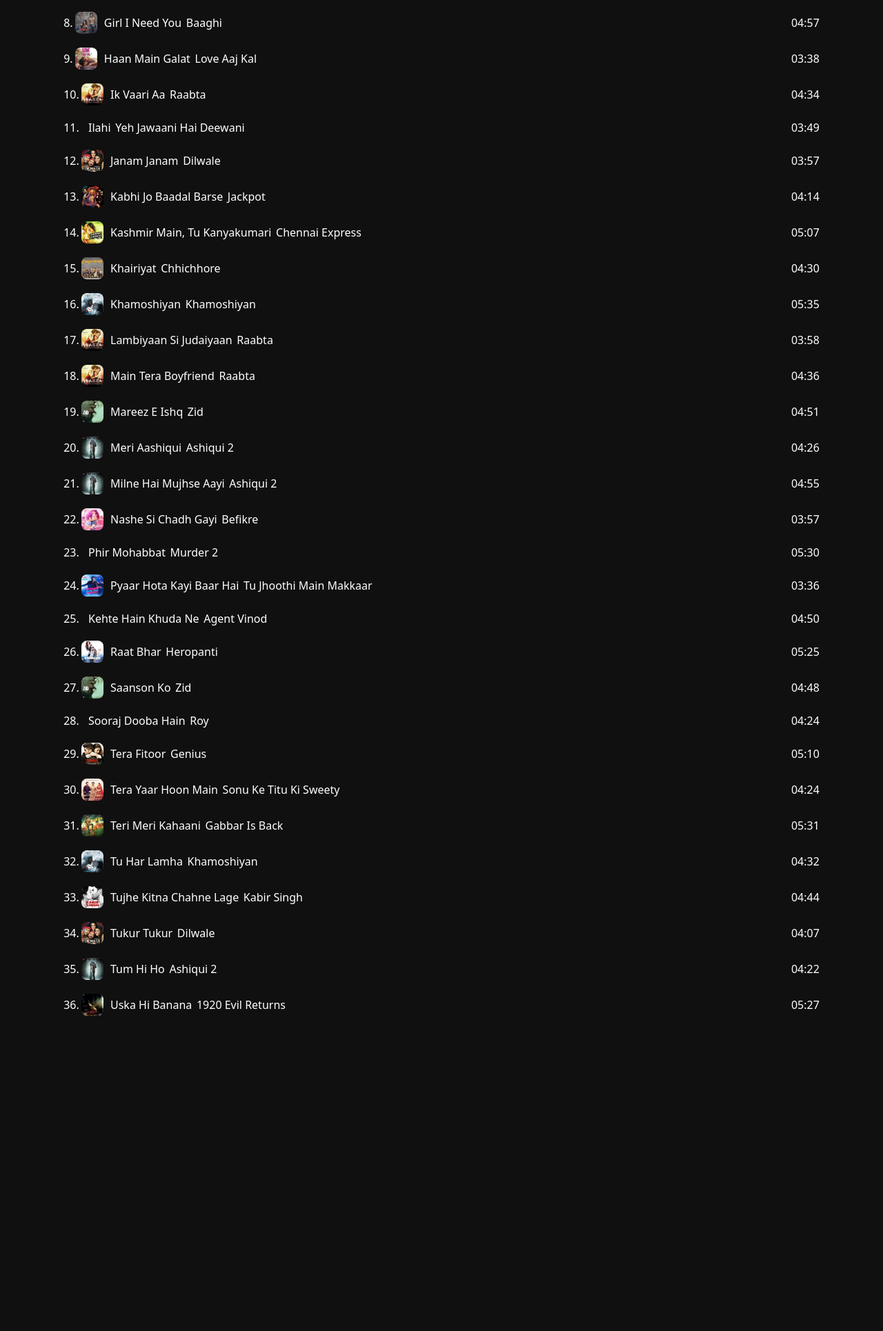
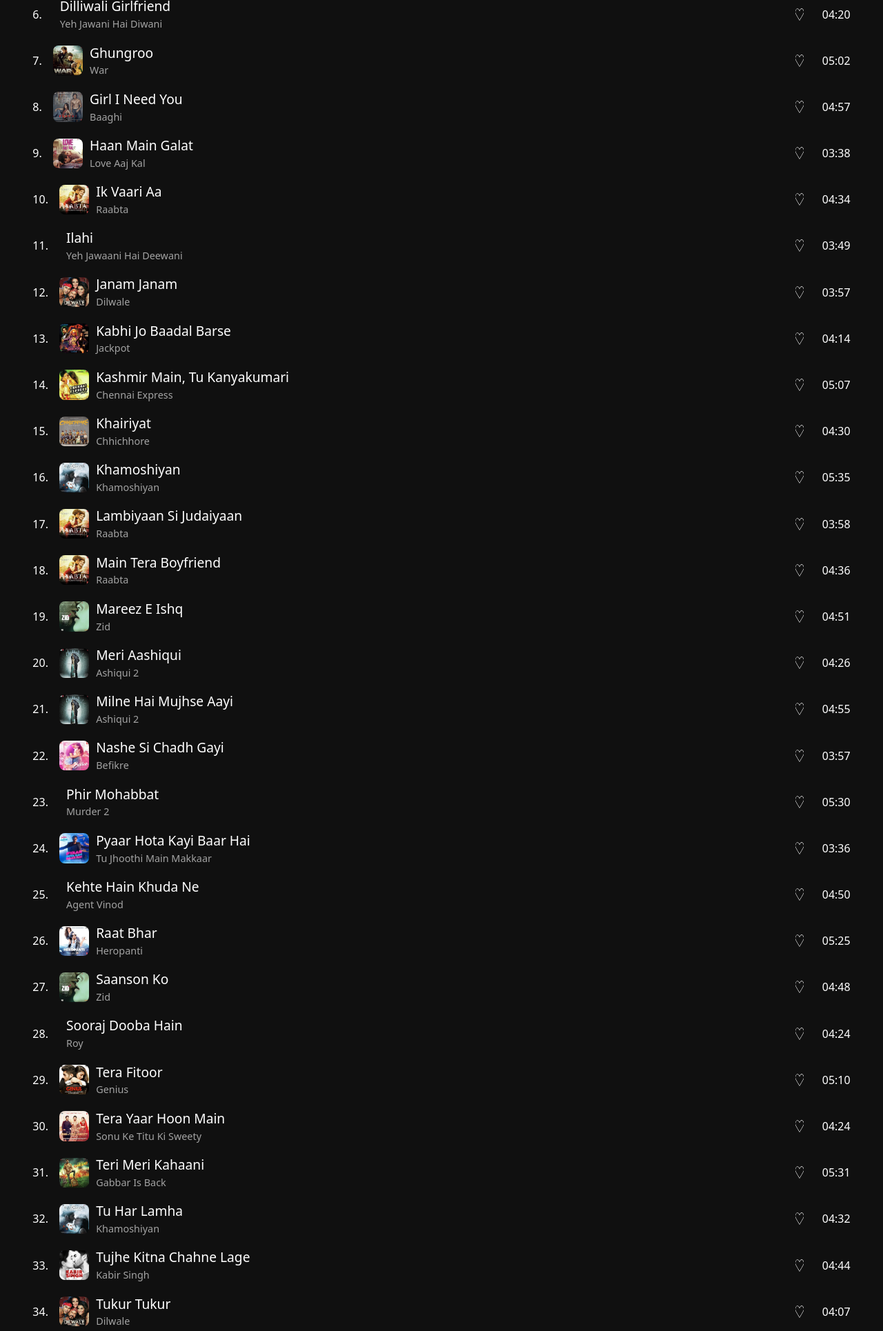
Before and after one commit to SheilendraSingh/Music-clone, a plain HTML site: page arijit.html in a window 1280 px wide. Shown: the part 867-2797 px from the top of the page at 69% size. Before the commit the page ends 2444 px from the top, so only its background shows below. Drawn offline with nearby package versions, Linux system fonts and the light colour scheme.

Commit message:
change icon like

```diff
--- a/arijit.css
+++ b/arijit.css
@@ -70,16 +70,19 @@ a {
 .song-banner i {
   right: 0;
   position: absolute;
-  margin-right: 3.8vw;
+  margin-right: 2.2vw;
   margin-top: 13vw;
   font-size: 4vw;
-  color: rgb(0, 255, 136);
+  color: #00ff88;
 }
 .firstplaybutton {
   cursor: pointer;
 }
+.notation {
+  margin: 0 1vw 0 0;
+}
 .songs {
-  width: 88vw;
+  width: 95vw;
   margin: 1vw auto;
 }
 .song-items {
@@ -87,25 +90,40 @@ a {
   display: flex;
   color: white;
   align-items: center;
-  padding: 1vh 1.2vw;
+  padding: 0.8vh 1.2vw;
   margin: 0.5vh auto;
   cursor: pointer;
   border-radius: 8px;
 }
 .song-items:hover {
-  background-color: rgb(21, 21, 21);
+  background-color: rgb(40, 40, 40);
 }
 .song-items div {
   margin: 0 0.26vw;
 }
 .song-details {
-  display: flex;
+  display: block;
+  align-items: center;
+}
+.songName {
+  font-size: 1.2rem;
+}
+.movieName {
+  font-size: 0.9rem;
+  color: rgb(163, 163, 163);
 }
 .song-list-play {
+  display: flex;
   margin-left: auto;
 }
-.song-items img {
-  height: 4vh;
+.like-icon {
+  width: 1.1vw;
+  margin: 0 2vw 0 0;
+  z-index: 1;
+}
+
+.songImg img {
+  height: 5.4vh;
 }
 
 .play {
--- a/arijit.html
+++ b/arijit.html
@@ -48,6 +48,7 @@
                 <div class="movieName">Aashiqui 2</div>
             </div>
             <span class="song-list-play">
+                <img class="like-icon" src="like-transp.png" alt="">
                 <span class="time-stamp">03:34</span>
             </span>
         </div>
@@ -61,6 +62,7 @@
                 <div class="movieName">Ae Dil Hai Mushkil</div>
             </div>
             <span class="song-list-play">
+                <img class="like-icon" src="like-transp.png" alt="">
                 <span class="time-stamp">03:34</span>
             </span>
         </div>
@@ -74,6 +76,9 @@
                 <div class="movieName">Khamoshiyan</div>
             </div>
             <span class="song-list-play">
+                <img class="like-icon" src="like-transp.png" alt="">
+
+
                 <span class="time-stamp">03:34</span>
             </span>
         </div>
@@ -87,6 +92,7 @@
                 <div class="movieName">Aashiqui 2</div>
             </div>
             <span class="song-list-play">
+                <img class="like-icon" src="like-transp.png" alt="">
                 <span class="time-stamp">03:34</span>
             </span>
         </div>
@@ -100,6 +106,9 @@
                 <div class="movieName">Aitlift</div>
             </div>
             <span class="song-list-play">
+                <img class="like-icon" src="like-transp.png" alt="">
+
+
                 <span class="time-stamp">03:34</span>
             </span>
         </div>
@@ -113,6 +122,7 @@
                 <div class="movieName">Yeh Jawani Hai Diwani</div>
             </div>
             <span class="song-list-play">
+                <img class="like-icon" src="like-transp.png" alt="">
                 <span class="time-stamp">03:34</span>
             </span>
         </div>
@@ -126,6 +136,7 @@
                 <div class="movieName">War</div>
             </div>
             <span class="song-list-play">
+                <img class="like-icon" src="like-transp.png" alt="">
                 <span class="time-stamp">03:34</span>
             </span>
         </div>
@@ -139,6 +150,7 @@
                 <div class="movieName">Baaghi</div>
             </div>
             <span class="song-list-play">
+                <img class="like-icon" src="like-transp.png" alt="">
                 <span class="time-stamp">03:34</span>
             </span>
         </div>
@@ -152,6 +164,7 @@
                 <div class="movieName">Love Aaj Kal</div>
             </div>
             <span class="song-list-play">
+                <img class="like-icon" src="like-transp.png" alt="">
                 <span class="time-stamp">03:34</span>
             </span>
         </div>
@@ -165,6 +178,7 @@
                 <div class="movieName">Raabta</div>
             </div>
             <span class="song-list-play">
+                <img class="like-icon" src="like-transp.png" alt="">
                 <span class="time-stamp">03:34</span>
             </span>
         </div>
@@ -178,6 +192,9 @@
                 <div class="movieName">Yeh Jawaani Hai Deewani</div>
             </div>
             <span class="song-list-play">
+                <img class="like-icon" src="like-transp.png" alt="">
+
+
                 <span class="time-stamp">03:34</span>
             </span>
         </div>
@@ -191,6 +208,9 @@
                 <div class="movieName">Dilwale</div>
             </div>
             <span class="song-list-play">
+                <img class="like-icon" src="like-transp.png" alt="">
+
+
                 <span class="time-stamp">03:34</span>
             </span>
         </div>
@@ -204,6 +224,9 @@
                 <div class="movieName">Jackpot</div>
             </div>
             <span class="song-list-play">
+                <img class="like-icon" src="like-transp.png" alt="">
+
+
                 <span class="time-stamp">03:34</span>
             </span>
         </div>
@@ -217,6 +240,9 @@
                 <div class="movieName">Chennai Express</div>
             </div>
             <span class="song-list-play">
+                <img class="like-icon" src="like-transp.png" alt="">
+
+
                 <span class="time-stamp">03:34</span>
             </span>
         </div>
@@ -230,6 +256,9 @@
                 <div class="movieName">Chhichhore</div>
             </div>
             <span class="song-list-play">
+                <img class="like-icon" src="like-transp.png" alt="">
+
+
                 <span class="time-stamp">03:34</span>
             </span>
         </div>
@@ -243,6 +272,9 @@
                 <div class="movieName">Khamoshiyan</div>
             </div>
             <span class="song-list-play">
+                <img class="like-icon" src="like-transp.png" alt="">
+
+
                 <span class="time-stamp">03:34</span>
             </span>
         </div>
@@ -256,6 +288,9 @@
                 <div class="movieName">Raabta</div>
             </div>
             <span class="song-list-play">
+                <img class="like-icon" src="like-transp.png" alt="">
+
+
                 <span class="time-stamp">03:34</span>
             </span>
         </div>
@@ -270,6 +305,9 @@
                 <div class="movieName">Raabta</div>
             </div>
             <span class="song-list-play">
+                <img class="like-icon" src="like-transp.png" alt="">
+
+
                 <span class="time-stamp">03:34</span>
             </span>
         </div>
@@ -283,6 +321,9 @@
                 <div class="movieName">Zid</div>
             </div>
             <span class="song-list-play">
+                <img class="like-icon" src="like-transp.png" alt="">
+
+
                 <span class="time-stamp">03:34</span>
             </span>
         </div>
@@ -296,6 +337,9 @@
                 <div class="movieName">Aashiqui 2</div>
             </div>
             <span class="song-list-play">
+                <img class="like-icon" src="like-transp.png" alt="">
+
+
                 <span class="time-stamp">03:34</span>
             </span>
         </div>
@@ -309,6 +353,9 @@
                 <div class="movieName">Aashiqui 2</div>
             </div>
             <span class="song-list-play">
+                <img class="like-icon" src="like-transp.png" alt="">
+
+
                 <span class="time-stamp">03:34</span>
             </span>
         </div>
@@ -323,6 +370,9 @@
                 <div class="movieName">Befikre</div>
             </div>
             <span class="song-list-play">
+                <img class="like-icon" src="like-transp.png" alt="">
+
+
                 <span class="time-stamp">03:34</span>
             </span>
         </div>
@@ -336,6 +386,9 @@
                 <div class="movieName">Murder 2</div>
             </div>
             <span class="song-list-play">
+                <img class="like-icon" src="like-transp.png" alt="">
+
+
                 <span class="time-stamp">03:34</span>
             </span>
         </div>
@@ -349,6 +402,9 @@
                 <div class="movieName">Tu Jhoothi Main Makkaar</div>
             </div>
             <span class="song-list-play">
+                <img class="like-icon" src="like-transp.png" alt="">
+
+
                 <span class="time-stamp">03:34</span>
             </span>
         </div>
@@ -362,6 +418,9 @@
                 <div class="movieName">Agent Vinod</div>
             </div>
             <span class="song-list-play">
+                <img class="like-icon" src="like-transp.png" alt="">
+
+
                 <span class="time-stamp">03:34</span>
             </span>
         </div>
@@ -375,6 +434,9 @@
                 <div class="movieName">Heropanti</div>
             </div>
             <span class="song-list-play">
+                <img class="like-icon" src="like-transp.png" alt="">
+
+
                 <span class="time-stamp">03:34</span>
             </span>
         </div>
@@ -387,6 +449,9 @@
                 <div class="movieName">Zid</div>
             </div>
             <span class="song-list-play">
+                <img class="like-icon" src="like-transp.png" alt="">
+
+
                 <span class="time-stamp">03:34</span>
             </span>
         </div>
@@ -400,6 +465,9 @@
                 <div class="movieName">Roy</div>
             </div>
             <span class="song-list-play">
+                <img class="like-icon" src="like-transp.png" alt="">
+
+
                 <span class="time-stamp">03:34</span>
             </span>
         </div>
@@ -413,6 +481,9 @@
                 <div class="movieName">Genius</div>
             </div>
             <span class="song-list-play">
+                <img class="like-icon" src="like-transp.png" alt="">
+
+
                 <span class="time-stamp">03:34</span>
             </span>
         </div>
@@ -426,6 +497,9 @@
                 <div class="movieName">Sonu Ke Titu Ki Sweety</div>
             </div>
             <span class="song-list-play">
+                <img class="like-icon" src="like-transp.png" alt="">
+
+
                 <span class="time-stamp">03:34</span>
             </span>
         </div>
@@ -439,6 +513,9 @@
                 <div class="movieName">Gabbar Is Back</div>
             </div>
             <span class="song-list-play">
+                <img class="like-icon" src="like-transp.png" alt="">
+
+
                 <span class="time-stamp">03:34</span>
             </span>
         </div>
@@ -452,6 +529,9 @@
                 <div class="movieName">Khamoshiyan</div>
             </div>
             <span class="song-list-play">
+                <img class="like-icon" src="like-transp.png" alt="">
+
+
                 <span class="time-stamp">03:34</span>
             </span>
         </div>
@@ -465,6 +545,9 @@
                 <div class="movieName">Kabir Singh</div>
             </div>
             <span class="song-list-play">
+                <img class="like-icon" src="like-transp.png" alt="">
+
+
                 <span class="time-stamp">03:34</span>
             </span>
         </div>
@@ -478,6 +561,9 @@
                 <div class="movieName">Dilwale</div>
             </div>
             <span class="song-list-play">
+                <img class="like-icon" src="like-transp.png" alt="">
+
+
                 <span class="time-stamp">03:34</span>
             </span>
         </div>
@@ -491,6 +577,9 @@
                 <div class="movieName">Aashiqui 2</div>
             </div>
             <span class="song-list-play">
+                <img class="like-icon" src="like-transp.png" alt="">
+
+
                 <span class="time-stamp">03:34</span>
             </span>
         </div>
@@ -504,6 +593,9 @@
                 <div class="movieName">1920 Evil Returns</div>
             </div>
             <span class="song-list-play">
+                <img class="like-icon" src="like-transp.png" alt="">
+
+
                 <span class="time-stamp">03:34</span>
             </span>
         </div>
```
Also changed, not shown: arijit.js (+10 -1 lines), free.html (added, +18 -0 lines), like-green.png (added), like-transp.png (added).
